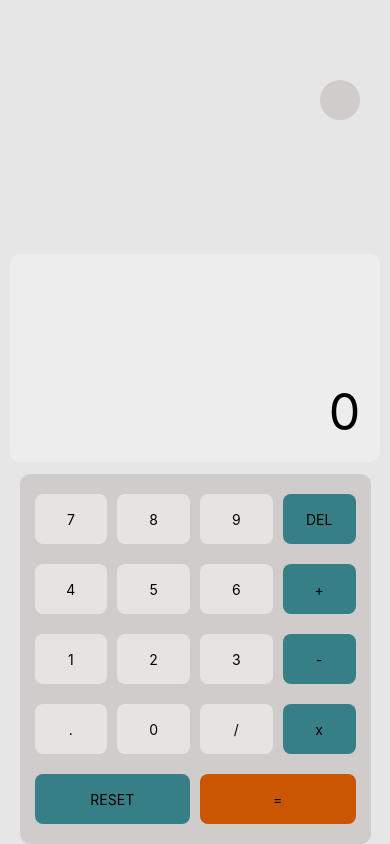
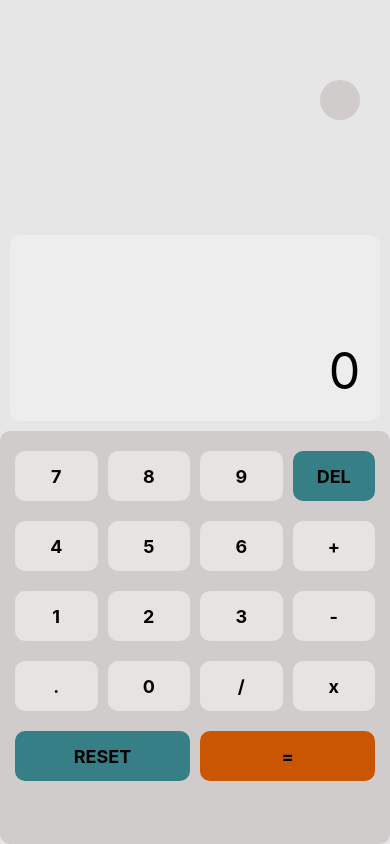
Before and after one commit to codepraycode/calculator_mobile, a React Native app: screen / in a window 390 px wide. Built offline with nearby package versions, Linux system fonts and the light colour scheme.

Commit message:
setup UI

```diff
--- a/App.js
+++ b/App.js
@@ -5,14 +5,9 @@ import styles from './assets/styles';
 // Components
 import Header from './components/Header';
 import Display from './components/Display';
+import Controls from './components/Controls';
 
-const Button = ({text, btnStyle})=>{
-  return (
-    <View style={[screen_styles.button,btnStyle||{}]}>
-      <Text>{text}</Text>
-    </View>
-  )
-}
+
 
 export default function App() {
   return (
@@ -22,107 +17,7 @@ export default function App() {
 
       <Display/>
 
-
-
-      <View style={screen_styles.controls}>
-        <View style={screen_styles.buttons}>
-          {[7,8,9,'DEL'].map((each,i)=>{
-
-            return <Button
-                      text={each}
-                      key={i}
-                      btnStyle={
-                        i==3 ?
-                          {
-                            backgroundColor:styles.darkCyan,
-                          }
-                        :
-                        null
-                      } />
-          })}
-        </View>
-
-        <View style={screen_styles.buttons}>
-          {[4,5,6,'+'].map((each,i)=>{
-
-            return <Button
-                      text={each}
-                      key={i}
-                      btnStyle={
-                        i==3 ?
-                          {
-                            backgroundColor:styles.darkCyan,
-                          }
-                        :
-                        null
-                      } />
-          })}
-        </View>
-
-        <View style={screen_styles.buttons}>
-          {[1,2,3,'-'].map((each,i)=>{
-
-            return <Button
-                      text={each}
-                      key={i}
-                      btnStyle={
-                        i==3 ?
-                          {
-                            backgroundColor:styles.darkCyan,
-                          }
-                        :
-                        null
-                      } />
-          })}
-        </View>
-
-
-        <View style={screen_styles.buttons}>
-          {['.',0,'/','x'].map((each,i)=>{
-
-            return <Button
-                      text={each}
-                      key={i}
-                      btnStyle={
-                        i==3 ?
-                          {
-                            backgroundColor:styles.darkCyan,
-                          }
-                        :
-                        null
-                      } />
-          })}
-        </View>
-
-
-        <View style={[screen_styles.buttons, screen_styles.paddingBottom]}>
-
-          <Button
-            text={"RESET"}
-
-            btnStyle={
-              {
-                backgroundColor:styles.darkCyan,
-              }
-            }
-          />
-
-
-          <Button
-            text={"="}
-
-            btnStyle={
-              {
-                backgroundColor:styles.orange,
-              }
-            }
-          />
-
-        </View>
-
-
-
-      </View>
+      <Controls/>
 
       <StatusBar style="auto"/>
     </View>
--- /dev/null
+++ b/components/Controls.js
@@ -0,0 +1,132 @@
+import { View, Text, StyleSheet } from 'react-native'
+import React from 'react';
+
+// Styles
+import colors from '../assets/styles';
+
+const Button = ({ text, special, style }) => {
+    return (
+        <View style={[styles.button, special ? styles.special: null, style||null]}>
+            <Text
+                style={{
+                    color:special ? colors.white:null,
+                    fontSize:18,
+                    fontWeight:'bold'
+                }}
+
+            >
+                    {text}
+            </Text>
+        </View>
+    )
+}
+
+
+const Controls = () => {
+    return (
+        <View style={styles.wrapper}>
+
+            <View style={styles.buttons}>
+                {[7, 8, 9, 'DEL'].map((each, i) => {
+
+                    return <Button
+                        text={each}
+                        key={i}
+                        special={i == 3}
+                        />
+                })}
+            </View>
+
+            <View style={styles.buttons}>
+                {[4, 5, 6, '+'].map((each, i) => {
+
+                    return <Button
+                        text={each}
+                        key={i}
+                        />
+                })}
+            </View>
+
+            <View style={styles.buttons}>
+                {[1, 2, 3, '-'].map((each, i) => {
+
+                    return <Button
+                        text={each}
+                        key={i}
+                        // special={i==3}
+                         />
+                })}
+            </View>
+
+
+            <View style={styles.buttons}>
+                {['.', 0, '/', 'x'].map((each, i) => {
+
+                    return <Button
+                        text={each}
+                        key={i}
+                        // special={i == 3}
+                        />
+                })}
+            </View>
+
+
+            <View style={[styles.buttons,]}>
+
+                <Button
+                    text={"RESET"}
+
+                    special={true}
+                />
+
+
+                <Button
+                    text={"="}
+                    special={true}
+                    style={
+                        {
+                            backgroundColor:colors.orange,
+                        }
+                    }
+                />
+
+            </View>
+
+
+        </View>
+    )
+}
+export default Controls;
+
+
+const styles = StyleSheet.create({
+
+    wrapper: {
+        width: '100%',
+        flex: 2,
+        backgroundColor: colors.grayishRed,
+        borderRadius: 10,
+        paddingHorizontal:10,
+    },
+    buttons:{
+        flexDirection:'row',
+        alignItems:'center',
+        justifyContent:'center',
+        width:'100%',
+        paddingTop:20,
+    },
+    button: {
+        height:50,
+        backgroundColor:colors.grayishYellow,
+        flexDirection:'row',
+        alignItems:'center',
+        justifyContent:'center',
+        marginHorizontal:5,
+        flex:1,
+        borderRadius: 10,
+        elevation:3,
+    },
+    special:{
+        backgroundColor:colors.darkCyan,
+    }
+})
--- a/components/Header.js
+++ b/components/Header.js
@@ -32,7 +32,7 @@ const styles = StyleSheet.create({
     height: 40,
     color:'white',
     backgroundColor: colors.grayishRed,
-    borderRadius:'50%'
+    borderRadius:50
     // backgroundColor: styles.grayishRed,
   },
 })
```
